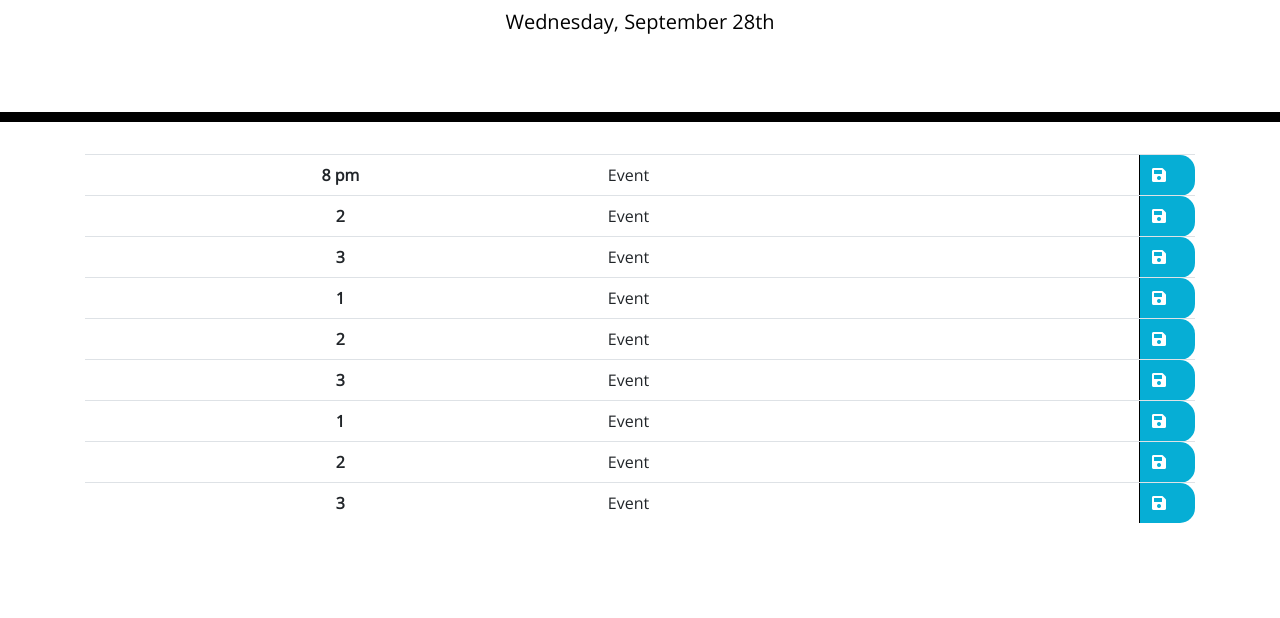
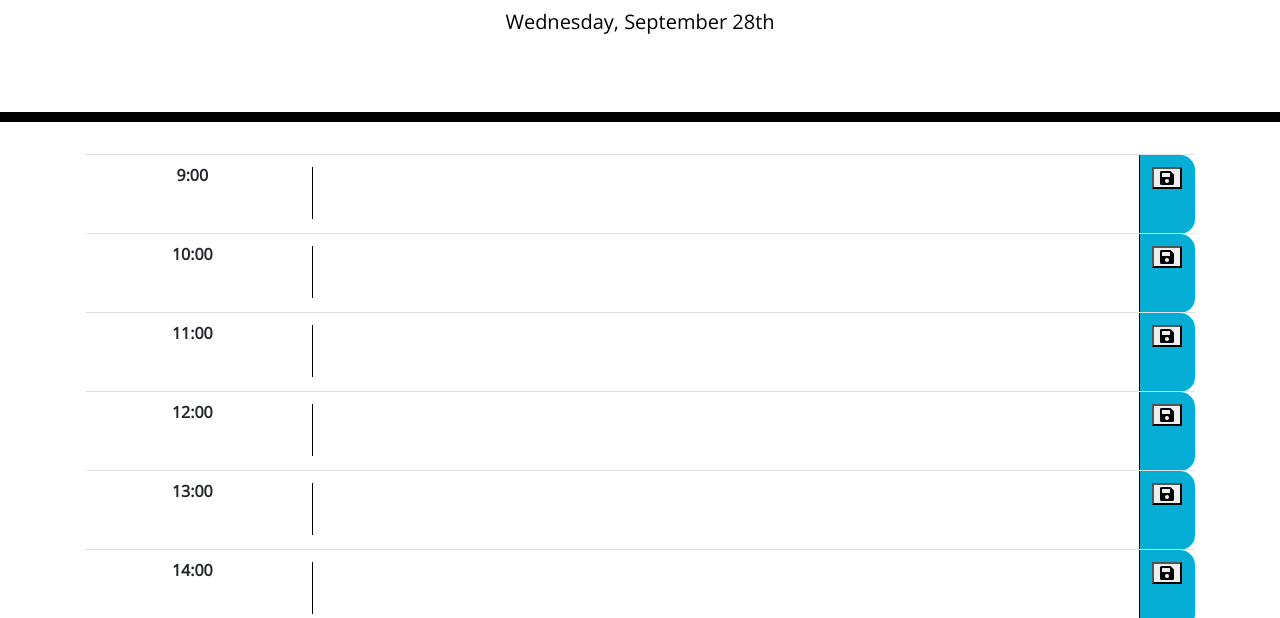
Before and after one commit to Awell05/ScheduleWellness, a plain HTML site: page index.html in a window 1280 px wide. Shown: the part 182-800 px from the top of the page. Drawn offline with nearby package versions, Linux system fonts and the light colour scheme.

Commit message:
updated javascript to display timeblocks

```diff
--- a/assets/script.js
+++ b/assets/script.js
@@ -1,23 +1,61 @@
 var currentDay = document.getElementById("currentDay")
 var currentDate = moment().format("dddd, MMMM Do");
+var container = document.getElementsByClassName('container');
+var timeBlocks = document.getElementsByClassName("time-block");
+var buttons = document.getElementsByTagName('button')
+var textAreas = document.getElementsByTagName('textarea')
+console.log(buttons)
+currentDay.textContent = currentDate;
+
+var storage = JSON.parse(localStorage.getItem('tasks')) || []
+console.log(storage)
+
+var time = document.getElementById("time");
+var calendarTime = moment().format("h a");
+time.textContent = calendarTime;
 
 
-currentDay.textContent = currentDate;
+for (var i = 0; i < timeBlocks.length; i++) {
+    console.log("SHOWING YOUR TIME GIRL");
+    timeBlocks[i].innerHTML = String(i+9)+":00";
+    // console.log(timeBlocks[i])
+    buttons[i].setAttribute("position", String(i))
+    buttons[i].addEventListener('click', saveTask)
+    if(storage[i]){
+        textAreas[i].innerHTML = storage[i]
+    } else{
+        storage.push(null)
+    }
 
-var time = document.getElementById("time");
-var calendarTime = moment().format("8 a");
-time.textContent = calendarTime;
+}
 
 // need to add submit button to all save button icons to save event
 var texta = document.getElementsByClassName("texta")
 console.log(texta);
 
-for (var i = 0; i < texta.length; i++){
-texta[i].addEventListener("click", function openTextBox(){
-    console.log("ouch!");
-    var textBox = document.createElement("textarea");
-})
+function saveTask(event){
+    event.preventDefault()
+    console.log(event.target.parentElement.getAttribute('position'))
+    let index = event.target.parentElement.getAttribute('position')
+    console.log(textAreas[index])
+    console.log(textAreas[index].innerHTML)
+    storage[index] = textAreas[index].innerHTML
+    console.log(storage)
+    localStorage.setItem('tasks',JSON.stringify(storage))
 }
+
+// function content(){
+// for (var i = 0; i < texta.length; i++){
+// texta[i].addEventListener("click", function openTextBox(){
+//     console.log("ouch!");
+// //     var textBox = document.createElement("textarea");
+// //     textBox.textContent = "";
+// //     texta.append(textBox);
+// // })
+// })
+// }
+// }
+// content()
 // need to add textbox to all events.
 
 // work on input form for events
--- a/index.html
+++ b/index.html
@@ -1,23 +1,14 @@
 <!DOCTYPE html>
 <html lang="en">
+
 <head>
   <meta charset="UTF-8" />
   <meta name="viewport" content="width=device-width, initial-scale=1.0" />
   <meta http-equiv="X-UA-Compatible" content="ie=edge" />
-    <link
-      rel="stylesheet"
-      href="https://stackpath.bootstrapcdn.com/bootstrap/4.3.1/css/bootstrap.min.css"
-    />
-    <link
-      rel="stylesheet"
-      href="https://use.fontawesome.com/releases/v5.8.1/css/all.css"
-      integrity="sha384-50oBUHEmvpQ+1lW4y57PTFmhCaXp0ML5d60M1M7uH2+nqUivzIebhndOJK28anvf"
-      crossorigin="anonymous"
-    />
-    <link
-      href="https://fonts.googleapis.com/css?family=Open+Sans&display=swap"
-      rel="stylesheet"
-    />
+  <link rel="stylesheet" href="https://stackpath.bootstrapcdn.com/bootstrap/4.3.1/css/bootstrap.min.css" />
+  <link rel="stylesheet" href="https://use.fontawesome.com/releases/v5.8.1/css/all.css"
+    integrity="sha384-50oBUHEmvpQ+1lW4y57PTFmhCaXp0ML5d60M1M7uH2+nqUivzIebhndOJK28anvf" crossorigin="anonymous" />
+  <link href="https://fonts.googleapis.com/css?family=Open+Sans&display=swap" rel="stylesheet" />
   <link rel="stylesheet" href="./assets/style.css" />
   <title>Work Day Scheduler</title>
 </head>
@@ -32,50 +23,67 @@
     <!-- Timeblocks go here -->
     <table class="table">
       <tbody class="table-group-divider">
-          <tr >
-            <th class= "time-block" id= "time" scope="row"> 1</th>
-            <td class= "texta" colspan="8"> Event</td>
-            <td class="saveBtn"> <i class="fas fa-save"> </i></td>
+        <tr>
+          <th class="time-block" id="time" scope="row"> 1</th>
+          <td class="texta" colspan="8"><textarea class="col-12"></textarea>
+          </td>
+          <td class="saveBtn"> <button> <i class="fas fa-save"> </i> </button> </td>
         </tr>
         <tr>
-            <th class= "time-block" scope="row"> 2</th>
-            <td  class= "texta"colspan="8"> Event</td>
-            <td class="saveBtn"> <i class="fas fa-save"></i></td>
+          <th class="time-block" id="time" scope="row"> 1</th>
+          <td class="texta" colspan="8">
+            <textarea class="col-12"></textarea>
+          </td>
+          <td class="saveBtn"> <button> <i class="fas fa-save"> </i> </button> </td>
         </tr>
         <tr>
-            <th  class= "time-block" scope="row"> 3</th>
-            <td class= "texta" colspan="8"> Event</td>
-            <td class="saveBtn"> <i class="fas fa-save"> </i></td>
+          <th class="time-block" id="time" scope="row"> 1</th>
+          <td class="texta" colspan="8">
+            <textarea class="col-12"></textarea>
+          </td>
+          <td class="saveBtn"> <button> <i class="fas fa-save"> </i> </button> </td>
         </tr>
         <tr>
-            <th  class= "time-block" scope="row"> 1</th>
-            <td  class= "texta"colspan="8"> Event</td>
-            <td class="saveBtn"> <i class="fas fa-save"> </i></td>
+          <th class="time-block" id="time" scope="row"> 1</th>
+          <td class="texta" colspan="8">
+            <textarea class="col-12"></textarea>
+          </td>
+          <td class="saveBtn"> <button> <i class="fas fa-save"> </i> </button> </td>
         </tr>
         <tr>
-            <th class= "time-block" scope="row"> 2</th>
-            <td  class= "texta"colspan="8">Event</td>
-            <td class="saveBtn"> <i class="fas fa-save"> </i></td>
+          <th class="time-block" id="time" scope="row"> 1</th>
+          <td class="texta" colspan="8">
+            <textarea class="col-12"></textarea>
+          </td>
+          <td class="saveBtn"> <button> <i class="fas fa-save"> </i> </button> </td>
         </tr>
         <tr>
-            <th class= "time-block" scope="row">3</th>
-            <td class= "texta" colspan="8">Event</td>
-            <td class="saveBtn"> <i class="fas fa-save"> </i></td>
+          <th class="time-block" id="time" scope="row"> 1</th>
+          <td class="texta" colspan="8">
+            <textarea class="col-12"></textarea>
+          </td>
+          <td class="saveBtn"> <button> <i class="fas fa-save"> </i> </button> </td>
         </tr>
         <tr>
-            <th class= "time-block" scope="row">1</th>
-            <td class= "texta" colspan="8">Event</td>
-            <td class="saveBtn"> <i class="fas fa-save"> </i></td>
+          <th class="time-block" id="time" scope="row"> 1</th>
+          <td class="texta" colspan="8">
+            <textarea class="col-12"></textarea>
+          </td>
+          <td class="saveBtn"> <button> <i class="fas fa-save"> </i> </button> </td>
         </tr>
         <tr>
-            <th class= "time-block" scope="row">2</th>
-            <td class= "texta" colspan="8">Event</td>
-            <td class="saveBtn"> <i class="fas fa-save"> </i></td>
+          <th class="time-block" id="time" scope="row"> 1</th>
+          <td class="texta" colspan="8">
+            <textarea class="col-12"></textarea>
+          </td>
+          <td class="saveBtn"> <button> <i class="fas fa-save"> </i> </button> </td>
         </tr>
         <tr>
-            <th class= "time-block" scope="row">3</th>
-            <td class= "texta" colspan="8">Event</td>
-            <td class="saveBtn"> <i class="fas fa-save"> </i></td>
+          <th class="time-block" id="time" scope="row"> 1</th>
+          <td class="texta" colspan="8">
+            <textarea class="col-12"></textarea>
+          </td>
+          <td class="saveBtn"> <button> <i class="fas fa-save"> </i> </button> </td>
         </tr>
       </tbody>
     </table>
@@ -85,4 +93,5 @@
   <script src="https://cdnjs.cloudflare.com/ajax/libs/moment.js/2.24.0/moment.min.js"></script>
   <script src="./assets/script.js"></script>
 </body>
+
 </html>
```
Lines whose indentation alone changed are shown as unchanged.
